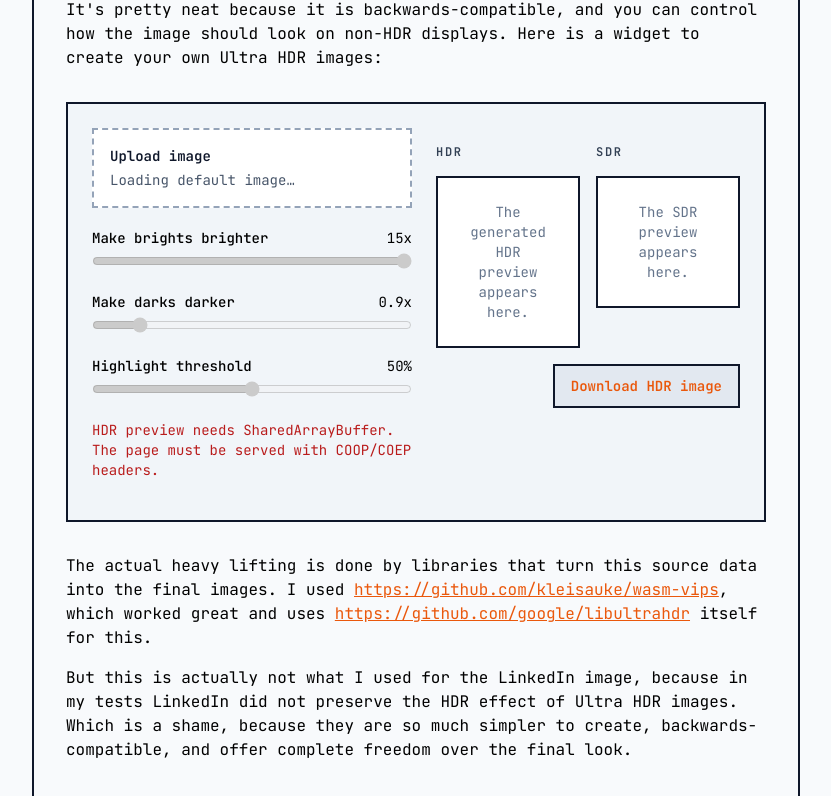
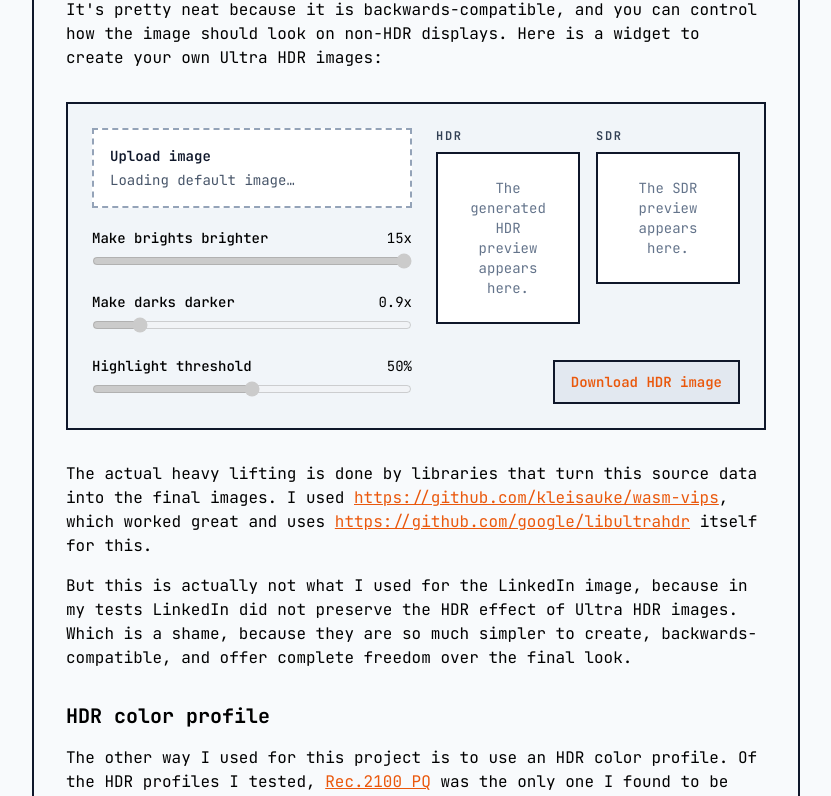
Before and after one commit to TN1ck/tn1ck.com, a Next.js app: page /blog/abuse-hdr-images-for-marketing in a window 1280 px wide. Shown: the part 2178-2974 px from the top of the page, without its empty margins (224-1055 px from the left). Built offline with nearby package versions, Linux system fonts and the light colour scheme.

Commit message:
chore: better widget styles

```diff
--- a/components/hdr-image-widget.tsx
+++ b/components/hdr-image-widget.tsx
@@ -705,9 +705,9 @@ const PreviewCard = ({
 }) => {
   return (
     <div className="min-w-0">
-      <p className="mb-2 text-xs font-semibold uppercase tracking-[0.14em] text-slate-700">
+      <div className="mb-2 text-xs font-semibold uppercase tracking-[0.14em] text-slate-700">
         {title}
-      </p>
+      </div>
       <div className="border-2 border-slate-900 bg-white">
         {src ? (
           <img className="w-full" src={src} alt={alt} />
@@ -1054,22 +1054,10 @@ export const HDRImageWidget = ({
               />
             </div>
           </div>
-
-          <p
-            className={`mt-4 min-h-6 text-sm ${
-              statusTone === "error"
-                ? "text-red-700"
-                : statusTone === "success"
-                  ? "text-green-700"
-                  : "text-slate-600"
-            }`}
-          >
-            {status}
-          </p>
         </div>
 
-        <div className="min-w-0">
-          <div className="grid gap-4 md:grid-cols-2">
+        <div className="min-w-0 flex justify-between flex-col">
+          <div className="grid gap-4 grid-cols-2">
             <PreviewCard
               title={previewLabel}
               src={previewUrl}
```
